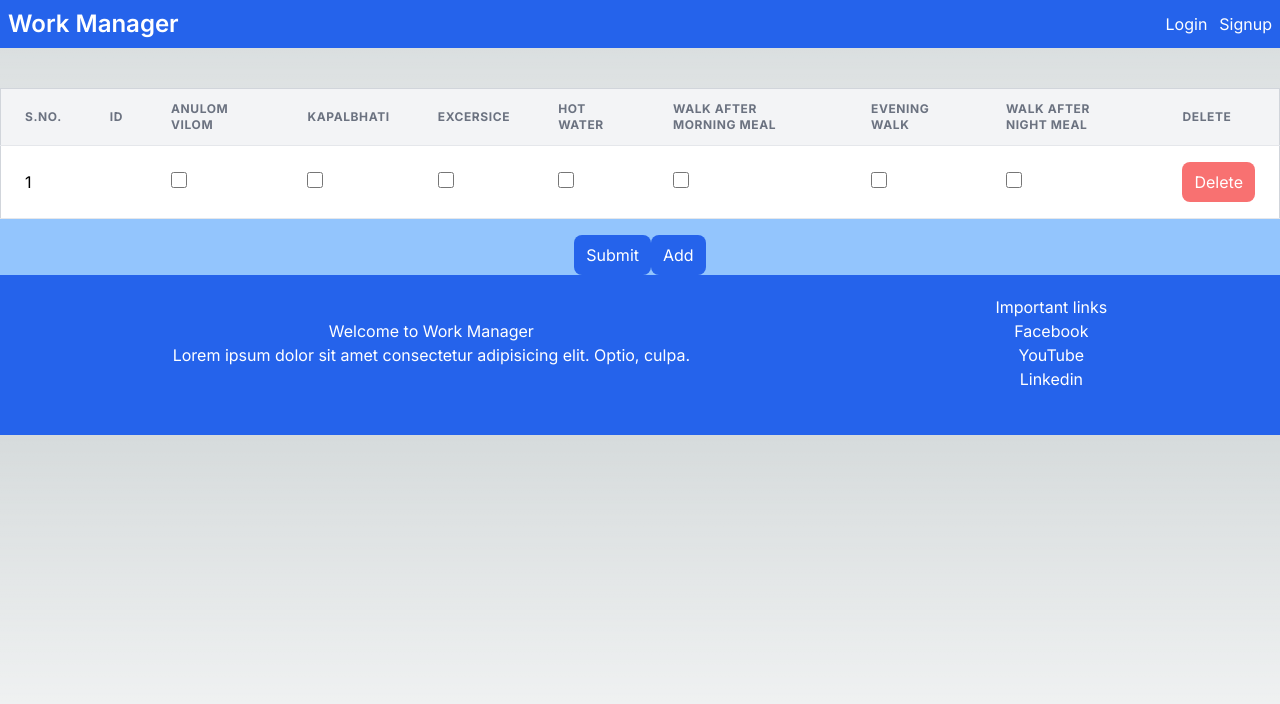
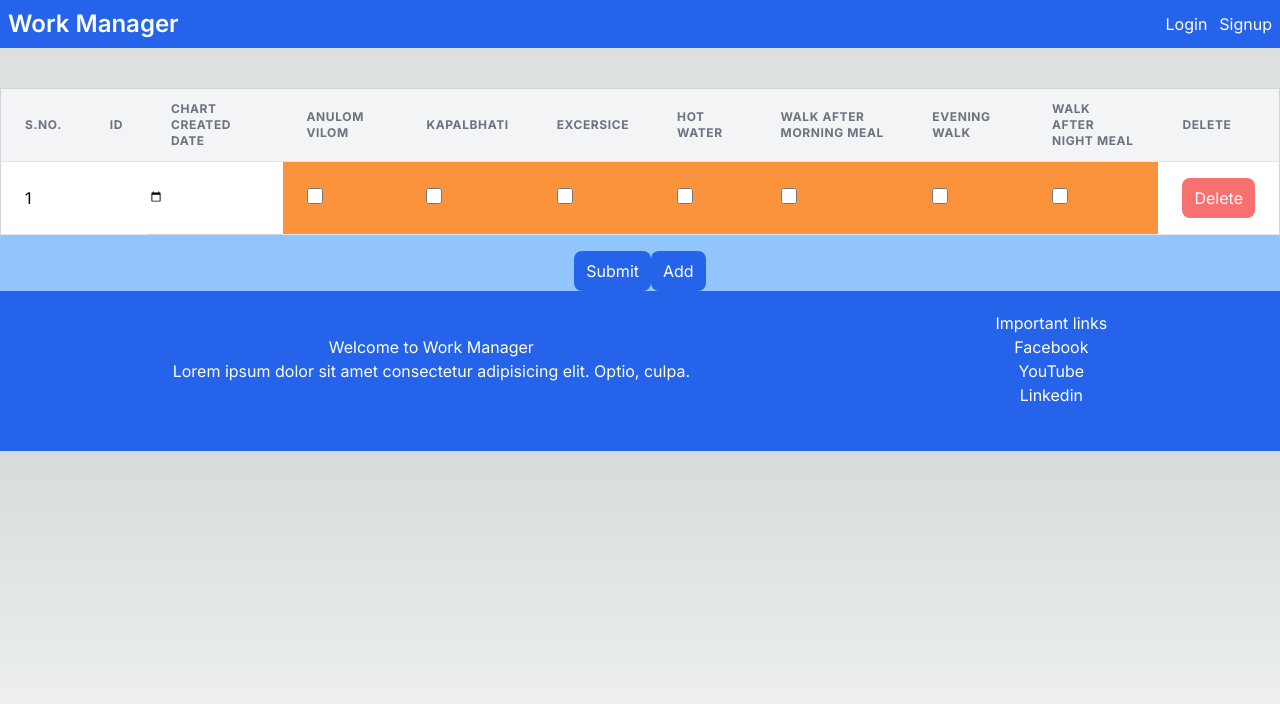
Before and after one commit to sandeepmalviya581/NEXT-JS-WORK-MANAGER-LCWD, a Next.js app: page /healthchart in a window 1280 px wide. Both pictures are taken after a click on the button "Add". Shown: the top 704 px of the page. Built offline with nearby package versions, Linux system fonts and the light colour scheme; no server answers.

Commit message:
Modifiled code

```diff
--- a/src/app/healthchart/HealthChart.jsx
+++ b/src/app/healthchart/HealthChart.jsx
@@ -9,6 +9,7 @@ const HealthChart = () => {
     const [selectedRows, setSelectedRows] = useState([]);
     const context = useContext(UserContext);
     const [submitClick, setSubmitClick] = useState(false);
+    const [selectedDate, setSelectedDate] = useState('');
 
 
 
@@ -33,6 +34,9 @@ const HealthChart = () => {
             setData([...userTask]);
             console.log('Result in use effect-> ');
             console.log(userTask);
+            console.log('get date');
+            console.log(selectedDate);
+
         } catch (error) {
             console.log(error);
         }
@@ -69,7 +73,12 @@ const HealthChart = () => {
                     if (obj.hasOwnProperty(key)) {
                         console.log(`${key}: ${obj[key]}`);
                         if (key === e.target.name) {
-                            obj[key] = e.target.checked;
+                            if (e.target.name === 'chartDate') {
+                                obj[key] = e.target.value;
+                                setSelectedDate(e.target.value);
+                            } else {
+                                obj[key] = e.target.checked;
+                            }
                             return obj;
                         }
                     }
@@ -81,103 +90,43 @@ const HealthChart = () => {
         setData(upd_obj);
     }
 
-    const onClickOnItem1 = (e, item, index) => {
-        // console.log('item clicked.');
-        // console.log(item);
-        // console.log('index is ', index);
-        // console.log(e.target.name);
-        // console.log(e.target.checked);
-
-        if (e.target.name === 'hotWater') {
-            const upd_obj = data.map(obj => {
-
-                if (obj.index == index) {
-                    obj.hotWater = e.target.checked;
-                }
-                return obj;
-            });
-
-            setData(upd_obj);
-        } else if (e.target.name === 'anulomVilom') {
-            const upd_obj = data.map(obj => {
-
-                if (obj.index == index) {
-                    obj.anulomVilom = e.target.checked;
-                }
-                return obj;
-            });
-
-            setData(upd_obj);
-        } else if (e.target.name === 'kapalBhati') {
-            const upd_obj = data.map(obj => {
-
-                if (obj.index == index) {
-                    obj.kapalBhati = e.target.checked;
-                }
-                return obj;
-            });
-
-            setData(upd_obj);
-        } else if (e.target.name === 'exercise') {
-            const upd_obj = data.map(obj => {
-
-                if (obj.index == index) {
-                    obj.exercise = e.target.checked;
-                }
-                return obj;
-            });
-
-            setData(upd_obj);
-        } else if (e.target.name === 'morningWalk') {
-            const upd_obj = data.map(obj => {
-
-                if (obj.index == index) {
-                    obj.morningWalk = e.target.checked;
-                }
-                return obj;
-            });
-
-            setData(upd_obj);
-        } else if (e.target.name === 'eveningWalk') {
-            const upd_obj = data.map(obj => {
-
-                if (obj.index == index) {
-                    obj.eveningWalk = e.target.checked;
-                }
-                return obj;
-            });
-
-            setData(upd_obj);
-        } else if (e.target.name === 'nightWalk') {
-            const upd_obj = data.map(obj => {
-
-                if (obj.index == index) {
-                    obj.nightWalk = e.target.checked;
-                }
-                return obj;
-            });
-
-            setData(upd_obj);
-        }
-
-
-
-        // const found = data.find(element => {
-        //     return element.index === index;
-        // }).hotWater;
-
-        // console.log('what found', found);
-
-
-
-    };
-
-
 
     const submitHealthChart = async (event) => {
         event.preventDefault();
         console.log("before send data");
         console.log(data);
+
+        // if (data.some((item) => item.chartDate === '' || item.chartDate === null || item.chartDate === undefined)) {
+        //     toast.warn("Data can not be empty.")
+        //     return;
+        // }
+
+
+
+        let tempList = [];
+        for (let i = 0; i < data.length; i++) {
+            const item = data[i];
+            if (item.chartDate === '' || item.chartDate === null || item.chartDate === undefined) {
+                toast.warn(`${i + 1} No. Chart Date can not be empty.`)
+                return;
+            }
+            const date = new Date(item.chartDate).toLocaleDateString('en-GB');
+            if (tempList.includes(date)) {
+                toast.warn(`${i + 1} No. Chart Date can not be duplicate.`)
+                return;
+            }
+            tempList.push(date);
+
+        }
+
+
+        // data.forEach((item, i) => {
+        //     if (item.chartDate === '' || item.chartDate === null || item.chartDate === undefined) {
+        //         toast.warn("Data can not be empty.")
+        //         return;
+        //     }
+        // });
+
         try {
             const result = await addHealthChart(data);
             console.log("heath chart added");
@@ -194,7 +143,7 @@ const HealthChart = () => {
         const length = data.length;
         const newRow = {
             index: length, anulomVilom: false, kapalBhati: false, exercise: false, hotWater: false, morningWalk: false,
-            eveningWalk: false, nightWalk: false, chartDate: new Date()
+            eveningWalk: false, nightWalk: false, chartDate: ''
         }
         setData([...data, newRow]);
     }
@@ -228,6 +177,13 @@ const HealthChart = () => {
                             <th className=" px-6 py-3 border-b bg-gray-100 text-left text-xs leading-4 font-bold text-gray-500 uppercase tracking-wider">
                                 ID
                             </th>
+
+                            <th className=" px-6 py-3 border-b bg-gray-100 text-left text-xs leading-4 font-bold text-gray-500 uppercase tracking-wider">
+                                Chart Created Date
+                            </th>
+
+
+
                             <th className=" px-6 py-3 border-b bg-gray-100 text-left text-xs leading-4 font-bold text-gray-500 uppercase tracking-wider">
                                 Anulom Vilom
                             </th>
@@ -262,11 +218,38 @@ const HealthChart = () => {
                                     {index + 1}
                                 </td>
 
-                                <td className="px-6 py-4 whitespace-no-wrap border-b">
-                                    {item?._id}
+                                <td className="px-6 py-4 whitespace-no-wrap border-b text-xs">
+                                    {item._id}
                                 </td>
 
-                                <td className="px-6 py-4 whitespace-no-wrap border-b">
+
+                                <td className='text-sm'>
+
+                                    {
+                                        item.chartDate && new Date(item.chartDate).toLocaleDateString('en-GB')
+                                    }
+                                    <input
+                                        type="date"
+                                        id="date"
+                                        name="chartDate"
+                                        value={item.chartDate}
+                                        // value={selectedDate}
+
+
+
+                                        // onChange={handleDateChange}
+                                        className="form-checkbox  h-4 w-4  text-indigo-600"
+                                        onChange={(e) => onClickOnItem(e, item, index)}
+
+                                    // className="mt-1 block w-full px-4 py-2 border border-gray-300 rounded-md shadow-sm focus:ring focus:ring-opacity-50 focus:ring-indigo-500 focus:border-indigo-500 sm:text-sm transition duration-300 ease-in-out focus:outline-none focus:border-indigo-600"
+
+                                    // className="mt-1 block w-full p-2 border border-gray-300 rounded-md shadow-sm focus:ring focus:ring-opacity-50 focus:ring-indigo-500 focus:border-indigo-500 sm:text-sm"
+                                    />
+                                </td>
+
+
+
+                                <td className={`px-6 py-4 whitespace-no-wrap border-b ${item.anulomVilom ? 'bg-green-300' : 'bg-orange-400'}  `}>
                                     <input
                                         type="checkbox"
                                         className="form-checkbox h-4 w-4 text-indigo-600"
@@ -279,7 +262,7 @@ const HealthChart = () => {
 
                                     />
                                 </td>
-                                <td className="px-6 py-4 whitespace-no-wrap border-b">
+                                <td className={`px-6 py-4 whitespace-no-wrap border-b ${item.kapalBhati ? 'bg-green-300' : 'bg-orange-400'}  `}>
                                     <input
                                         type="checkbox"
                                         className="form-checkbox h-4 w-4 text-indigo-600"
@@ -291,7 +274,7 @@ const HealthChart = () => {
 
                                     />
                                 </td>
-                                <td className="px-6 py-4 whitespace-no-wrap border-b">
+                                <td className={`px-6 py-4 whitespace-no-wrap border-b ${item.exercise ? 'bg-green-300' : 'bg-orange-400'}  `}>
                                     <input
                                         type="checkbox"
                                         className="form-checkbox h-4 w-4 text-indigo-600"
@@ -303,7 +286,7 @@ const HealthChart = () => {
 
                                     />
                                 </td>
-                                <td className="px-6 py-4 whitespace-no-wrap border-b">
+                                <td className={`px-6 py-4 whitespace-no-wrap border-b ${item.hotWater ? 'bg-green-300' : 'bg-orange-400'}  `}>
                                     <input
                                         type="checkbox"
                                         className="form-checkbox h-4 w-4 text-indigo-600"
@@ -315,7 +298,7 @@ const HealthChart = () => {
 
                                     />
                                 </td>
-                                <td className="px-6 py-4 whitespace-no-wrap border-b">
+                                <td className={`px-6 py-4 whitespace-no-wrap border-b ${item.morningWalk ? 'bg-green-300' : 'bg-orange-400'}  `}>
                                     <input
                                         type="checkbox"
                                         className="form-checkbox h-4 w-4 text-indigo-600"
@@ -327,7 +310,7 @@ const HealthChart = () => {
 
                                     />
                                 </td>
-                                <td className="px-6 py-4 whitespace-no-wrap border-b">
+                                <td className={`px-6 py-4 whitespace-no-wrap border-b ${item.eveningWalk ? 'bg-green-300' : 'bg-orange-400'}  `}>
                                     <input
                                         type="checkbox"
                                         className="form-checkbox h-4 w-4 text-indigo-600"
@@ -339,7 +322,7 @@ const HealthChart = () => {
 
                                     />
                                 </td>
-                                <td className="px-6 py-4 whitespace-no-wrap border-b">
+                                <td className={`px-6 py-4 whitespace-no-wrap border-b ${item.nightWalk ? 'bg-green-300' : 'bg-orange-400'}  `}>
                                     <input
                                         type="checkbox"
                                         className="form-checkbox h-4 w-4 text-indigo-600"
@@ -353,6 +336,9 @@ const HealthChart = () => {
 
 
 
+
+
+
                                 <td className="px-6 py-4 whitespace-no-wrap border-b">
                                     <button type='button' onClick={() => deleteRow(index)} className='bg-red-400 py-2 px-3 rounded-lg hover:bg-blue-800 text-white'>Delete</button>
                                 </td>
@@ -361,8 +347,8 @@ const HealthChart = () => {
                     </tbody>
                 </table>
                 <div className='mt-4 flex justify-center'>
-                    <button  type='submit' className='bg-blue-600 py-2 px-3 rounded-lg hover:bg-blue-800 text-white'>Submit</button>
-                    {/* <button type='reset' onClick={onClickClear} className='bg-red-600 py-2 px-3 rounded-lg hover:bg-red-800 text-white ms-3'>Clear</button> */}
+                    <button type='submit' className='bg-blue-600 py-2 px-3 rounded-lg hover:bg-blue-800 text-white'>Submit</button>
+                    {/* <button type='reset' onClick={onClickClear} className='bg-orange-400 py-2 px-3 rounded-lg hover:bg-red-800 text-white ms-3'>Clear</button> */}
                     <button type='button' onClick={addRow} className='bg-blue-600 py-2 px-3 rounded-lg hover:bg-blue-800 text-white'>Add</button>
 
                 </div>
--- a/src/model/healthchart.js
+++ b/src/model/healthchart.js
@@ -31,8 +31,7 @@ const HealthChartSchema = new Schema({
     },
     chartDate: {
         type: Date,
-        required: true,
-        default: Date.now()
+        required: true
     },
     createdDate: {
         type: Date,
```
Also changed, not shown: src/app/api/current/route.js (+7 -4 lines), src/app/api/healthchart/[methodName]/route.js (+7 -16 lines).
